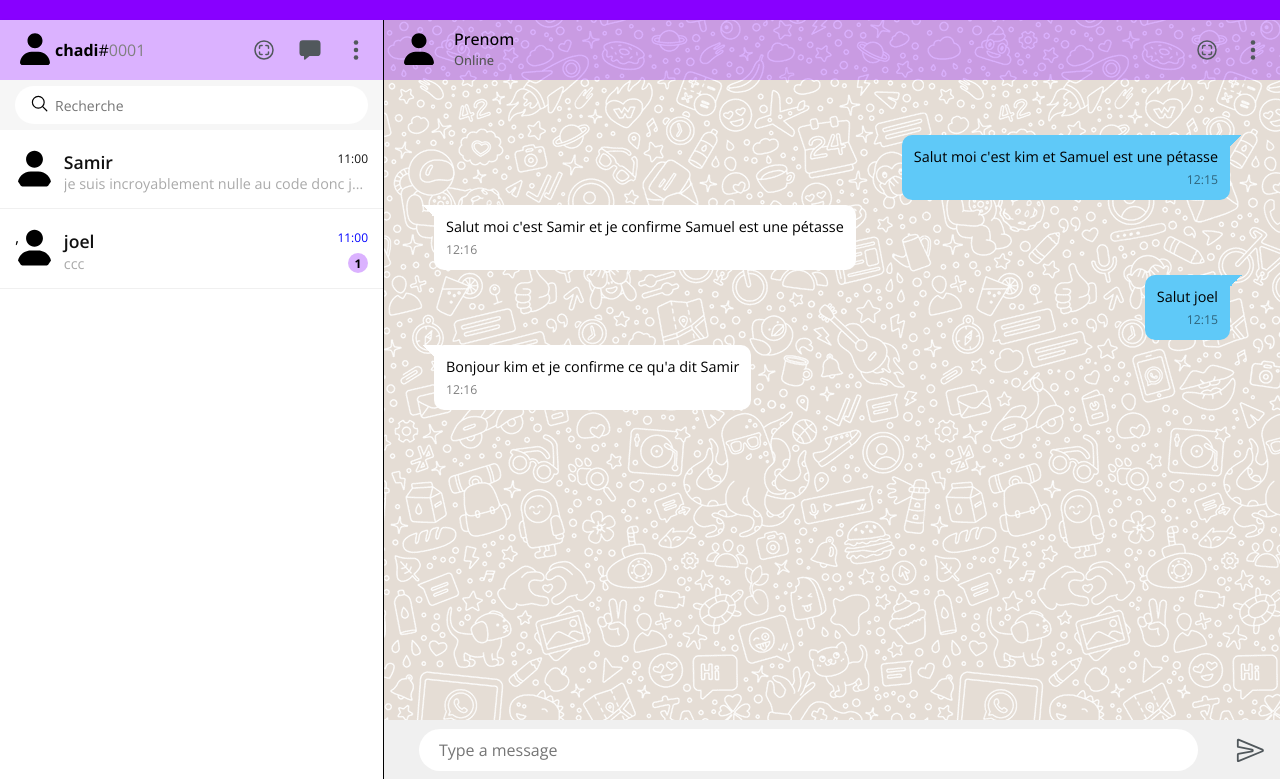
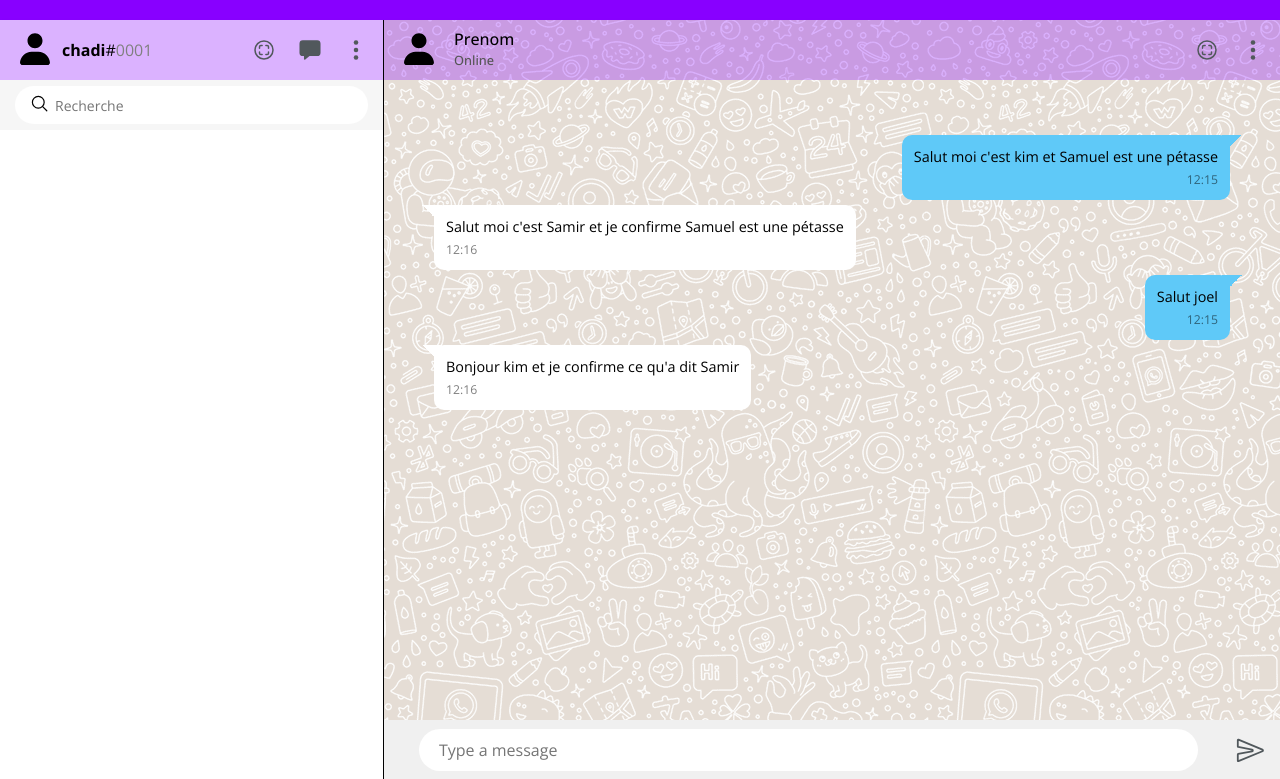
Before and after one commit to DreanoLucas/Skycord, a Flask app: page / in a window 1280 px wide. Shown: the top 779 px of the page. Run offline with Flask 3, Linux system fonts and the light colour scheme; a user stored in the database is signed in; some libraries are stand-ins or nearby versions.

Commit message:
commentaire + css

```diff
--- a/website/static/CSS/page_accueil.css
+++ b/website/static/CSS/page_accueil.css
@@ -63,7 +63,8 @@
 
 .user{
 	display:flex;
-	align-items:center
+	align-items:center;
+	gap: 7px;
 }
 
 .user_img {
--- a/website/templates/page_accueil.html
+++ b/website/templates/page_accueil.html
@@ -70,37 +70,40 @@
 
 							<!-- EN TEST : Bloc d'import des groupes depuis le sql -->
 
-							{% if chats is not none %}
+							<!--{% if chats is not none %} -->
 									{% for id, chat_name, last_message, date in chats %}
 											<div class="block">
 													<div class="imgbx">
-															<img src="../Image/user.svg" class="cover">
+															<img src="../Image/user.svg" class="cover"> <!--pp du groupe ou de l'ami-->
 													</div>
 													<div class="details">
 															<div class="listHead">
-																	<h4> {{ chat_name }} </h4>
-																	<p class="time"> {{ date }} </p>
+																	<h4> {{ chat_name }} </h4> <!-- nom de la conversation -->
+																	<p class="time"> {{ date }} </p> <!-- date/heure du dernier message-->
 															</div>
 															<div class="message_p">
-																	<p> {{ last_message }}</p>
+																	<p> {{ last_message }}</p> <!-- contenu du dernier message -->
 															</div>
 													</div>
 											</div>
 									{% endfor %}
-							{% endif %}
+							<!--{% endif %}-->
 
 
+							<!--
+
+							Ancien code pour l'affichage des conversations
                 <div class="block">
                     <div class="imgbx">
                         <img src="../Image/user.svg" class="cover">
                     </div>
                     <div class="details">
                         <div class="listHead">
-                            <h4>Samir</h4>  <!--le nom de l'ami-->
-                            <p class="time">11:00 </p> <!--le temps du dernier message-->
+                            <h4>Samir</h4>
+                            <p class="time">11:00 </p> <!--le temps du dernier message
                         </div>
                         <div class="message_p">
-                            <p>je suis incroyablement nulle au code donc je regarde des vidéo</p> <!--son dernier message-->
+                            <p>je suis incroyablement nulle au code donc je regarde des vidéo</p> <!--son dernier message
                         </div>
                     </div>
                 </div>
@@ -110,15 +113,17 @@
                     </div>
                     <div class="details">
                         <div class="listHead">
-                            <h4>joel</h4> <!-- un autre ami-->
+                            <h4>joel</h4> <!-- un autre ami
                             <p class="time">11:00 </p>
                         </div>
                         <div class="message_p">
                             <p>ccc </p>
-                            <b>1</b> <!--si le message n'est pas lu -->
+                            <b>1</b>
                         </div>
                     </div>
                 </div>
+
+							-->
             </div>
         </div>
 
```
Also changed, not shown: instance/database.db.
